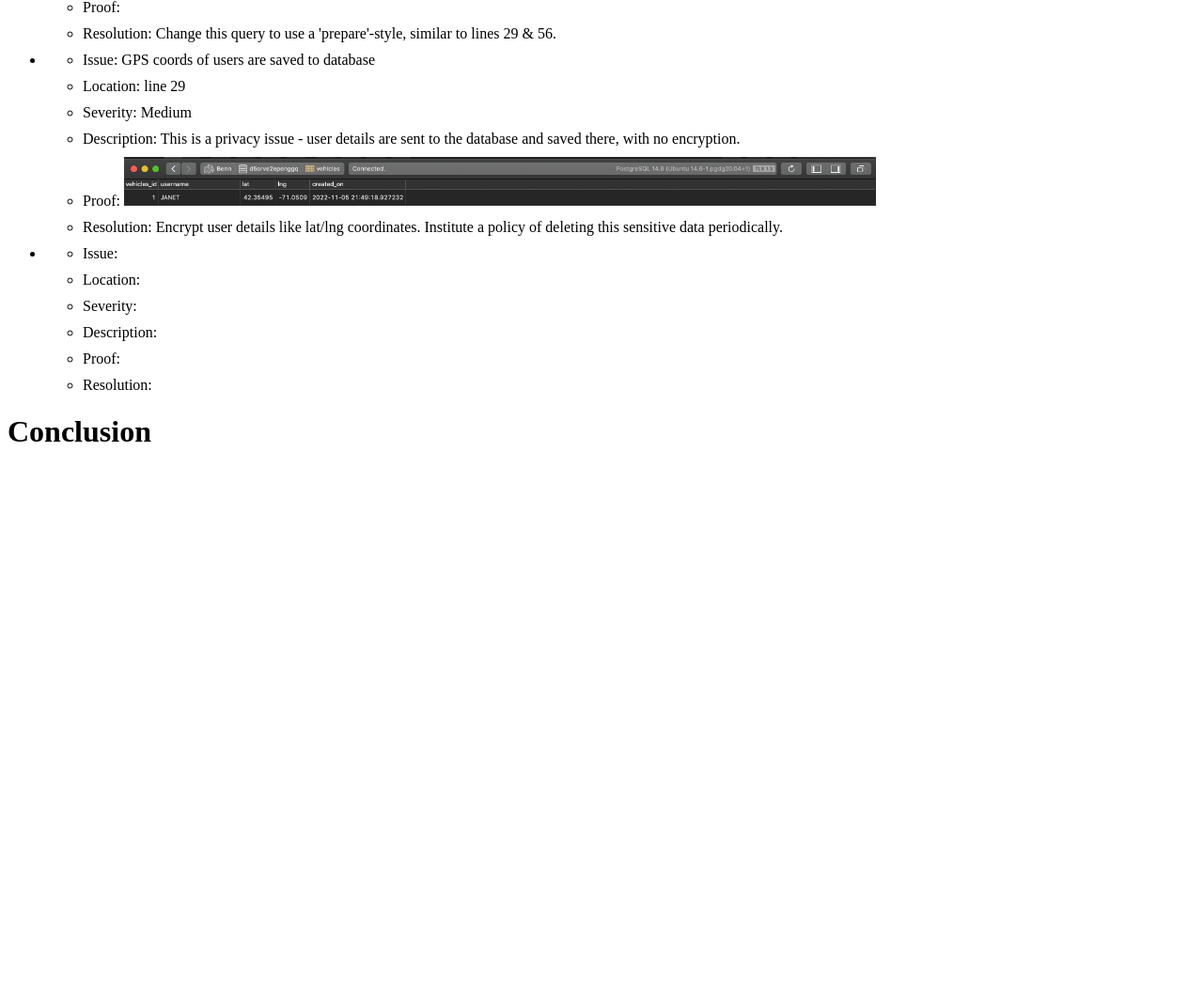
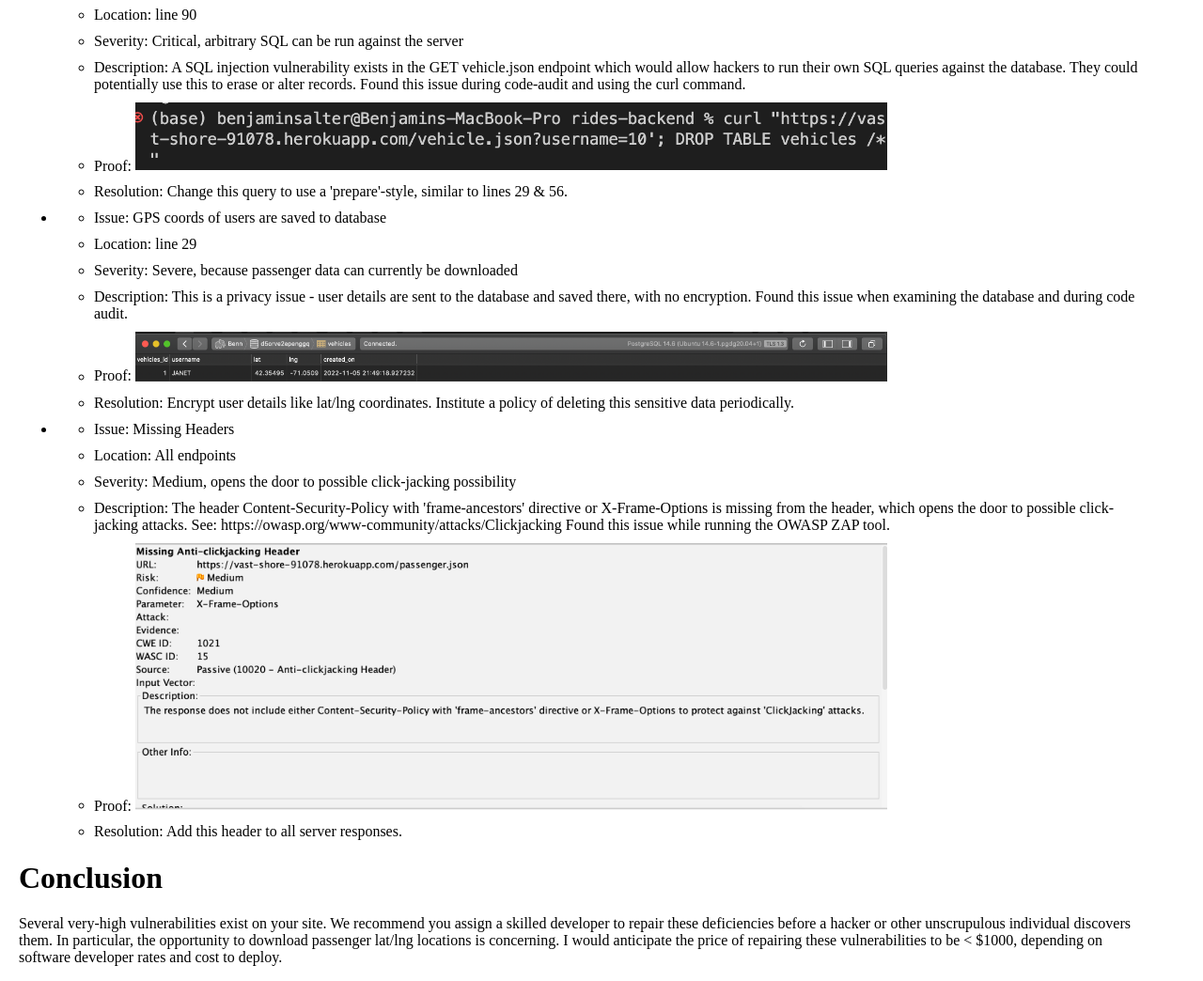
Before and after one commit to tuftsdev/cs120-bsalter, a website: page security/index.html in a window 1280 px wide. Shown: the part 569-1613 px from the top of the page at 94% size. Before the commit the page ends 1068 px from the top, so only its background shows below. Drawn offline with Linux system fonts and the light colour scheme.

Commit message:
finished the audit

```diff
--- a/security/index.html
+++ b/security/index.html
@@ -4,6 +4,10 @@
     <meta charset="utf-8" />
     <title>Security Assessment</title>
     <style>
+        body {
+            margin-left: 20px;
+            margin-right: 50px;
+        }
         .privacy-image {
             width: 800px;
         }
@@ -31,9 +35,13 @@
         Subsequent to black-box testing, the primary mode of insepction is an in-depth, line-by-line code audit,
         backed up by sending curl requests to verify findings. The code was deployed to a Heroku cloud server for testing.
     </p>
+    <p>Finally, the OWASP ZAP tool was used to determine if there are problems with headers that could expose the server.</p>
     <h1>Abstract of Findings</h1>
     <p>
-
+        Three very significant problems were found when investigating this back-end code, which could open the system to attack
+        and potentially your company to a lawsuit. In brief, it is currently possible for an attacker to damage your database,
+        download private passenger data, or 'fake' your site to steal your customer's data. We suggest remediating these problems
+        immediately, as they are non-complex and could be rectified in under a day's typical work period.
     </p>
     <h1>Issues Found</h1>
     <ul>
@@ -41,15 +49,13 @@
             <ul>
                 <li>Issue: SQL Injection vulnerability</li>
                 <li>Location: line 90</li>
-                <li>Severity: Critical</li>
+                <li>Severity: Critical, arbitrary SQL can be run against the server</li>
                 <li>
                     Description: A SQL injection vulnerability exists in the GET vehicle.json endpoint which would allow
                     hackers to run their own SQL queries against the database. They could potentially use this to erase or
-                    alter records.
+                    alter records. Found this issue during code-audit and using the curl command.
                 </li>
-                <li>Proof:
-
-                </li>
+                <li>Proof: <img src="sql.png" class="privacy-image" /></li>
                 <li>Resolution: Change this query to use a 'prepare'-style, similar to lines 29 & 56.</li>
             </ul>
         </li>
@@ -57,8 +63,11 @@
             <ul>
                 <li>Issue: GPS coords of users are saved to database</li>
                 <li>Location: line 29</li>
-                <li>Severity: Medium</li>
-                <li>Description: This is a privacy issue - user details are sent to the database and saved there, with no encryption.</li>
+                <li>Severity: Severe, because passenger data can currently be downloaded</li>
+                <li>
+                    Description: This is a privacy issue - user details are sent to the database and saved there, with no encryption.
+                    Found this issue when examining the database and during code audit.
+                </li>
                 <li>Proof: <img src="privacy.png" class="privacy-image" /></li>
                 <li>
                     Resolution: Encrypt user details like lat/lng coordinates. Institute a policy of deleting this sensitive
@@ -68,16 +77,27 @@
         </li>
         <li>
             <ul>
-                <li>Issue: </li>
-                <li>Location: </li>
-                <li>Severity: </li>
-                <li>Description: </li>
-                <li>Proof: </li>
-                <li>Resolution: </li>
+                <li>Issue: Missing Headers</li>
+                <li>Location: All endpoints</li>
+                <li>Severity: Medium, opens the door to possible click-jacking possibility</li>
+                <li>
+                    Description: The header Content-Security-Policy with 'frame-ancestors' directive or X-Frame-Options is missing from
+                    the header, which opens the door to possible click-jacking attacks. See:
+                    https://owasp.org/www-community/attacks/Clickjacking
+                    Found this issue while running the OWASP ZAP tool.
+                </li>
+                <li>Proof: <img src="clickjack.png" class="privacy-image"/></li>
+                <li>Resolution: Add this header to all server responses.</li>
             </ul>
         </li>
     </ul>
     <h1>Conclusion</h1>
+    <p>
+        Several very-high vulnerabilities exist on your site. We recommend you assign a skilled developer to repair these deficiencies
+        before a hacker or other unscrupulous individual discovers them. In particular, the opportunity to download passenger lat/lng
+        locations is concerning.
+        I would anticipate the price of repairing these vulnerabilities to be &lt; $1000, depending on software developer rates and cost to
+        deploy.
   </body>
 
 </html>
```
Also changed, not shown: security/README.md, security/clickjack.png (added), security/sql.png (added).
